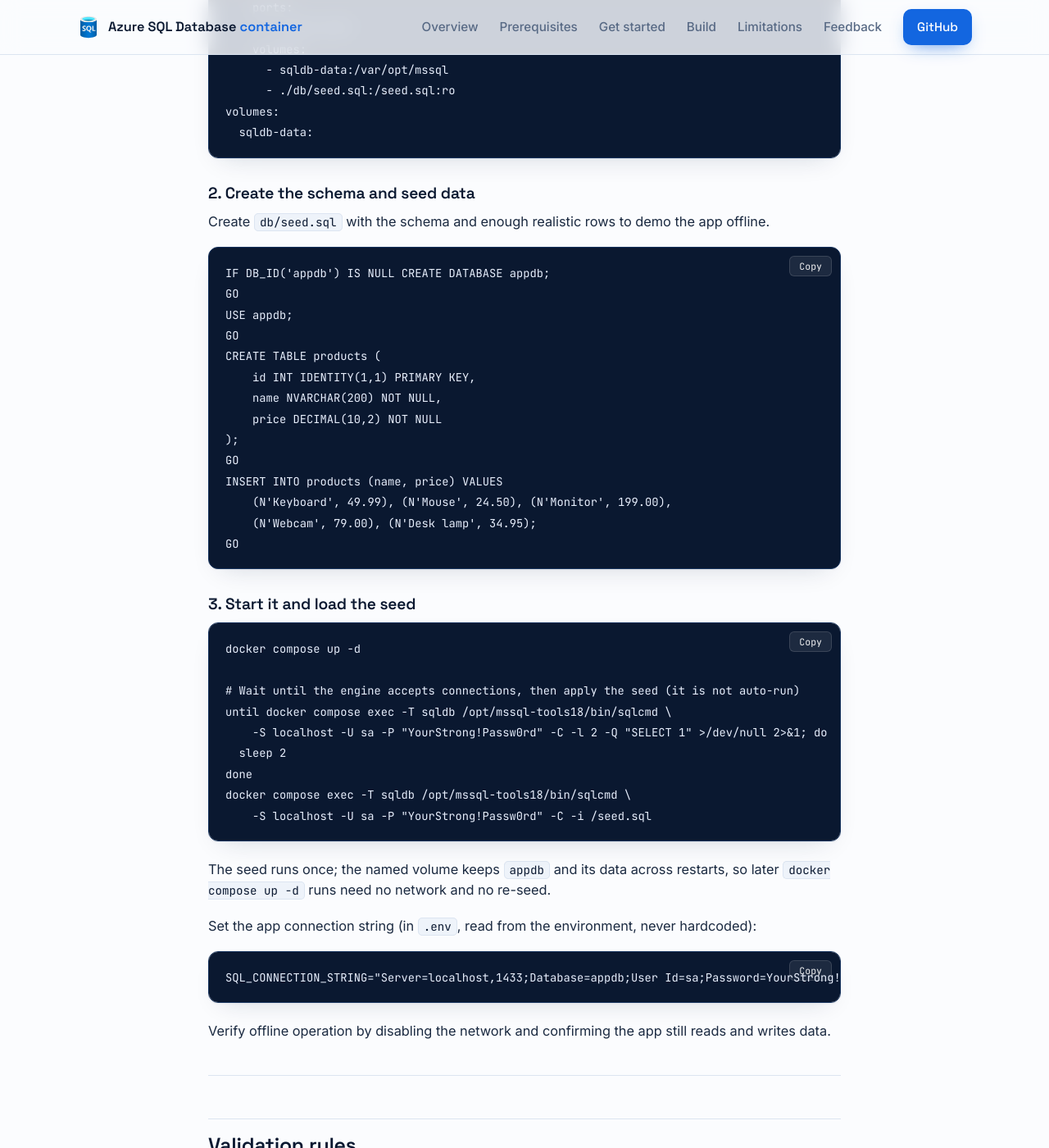
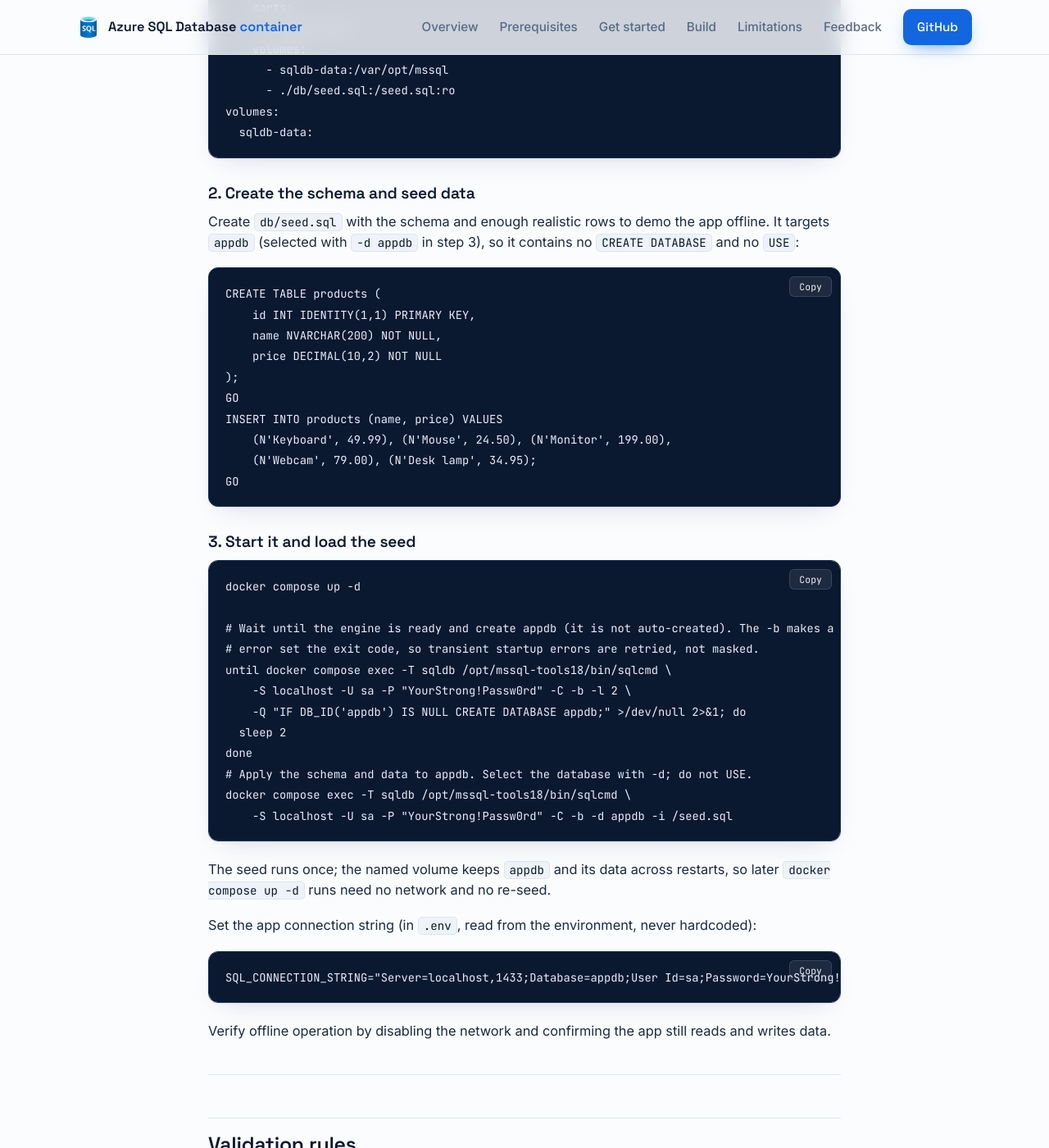
Before and after one commit to microsoft/azure-sql-database-container, a Jekyll site: the page built from docs/prompts/offline.md, in a window 1280 px wide and 1400 px high, scrolled down 1308 px. Shown: the whole window at 82% size. Built offline with Jekyll 4.4.1, drawn with Linux system fonts in a browser that asks for light colours; our own code applies the rules of GitHub Pages for plain Markdown files.

Commit message:
Add the from-sql-server scenario to #build; fix the offline seed to not use USE
The Build section showcased the original prompts but not the highest-value
interception scenario the skill collection added. Add a "from sql server" card
(first in the grid) and a new docs/prompts/from-sql-server.md that converts a
project off the mcr.microsoft.com/mssql/server box image to the Azure SQL
Database engine: swap the image, sign in via Path B, provision appdb, fix the
connection model, flag box-only features, and verify EngineEdition=5.

Also fix offline.md: the seed used CREATE DATABASE + USE appdb (which only works
from a non-SDS master connection). Provision appdb in the readiness loop and
apply the schema with -d appdb, matching the skills' "select the database, never
USE" pattern.

````diff
--- a/docs/prompts/offline.md
+++ b/docs/prompts/offline.md
@@ -35,13 +35,9 @@
 
 ### 2. Create the schema and seed data
 
-Create `db/seed.sql` with the schema and enough realistic rows to demo the app offline.
+Create `db/seed.sql` with the schema and enough realistic rows to demo the app offline. It targets `appdb` (selected with `-d appdb` in step 3), so it contains no `CREATE DATABASE` and no `USE`:
 
 ```sql
-IF DB_ID('appdb') IS NULL CREATE DATABASE appdb;
-GO
-USE appdb;
-GO
 CREATE TABLE products (
     id INT IDENTITY(1,1) PRIMARY KEY,
     name NVARCHAR(200) NOT NULL,
@@ -59,13 +55,16 @@
 ```bash
 docker compose up -d
 
-# Wait until the engine accepts connections, then apply the seed (it is not auto-run)
+# Wait until the engine is ready and create appdb (it is not auto-created). The -b makes a SQL
+# error set the exit code, so transient startup errors are retried, not masked.
 until docker compose exec -T sqldb /opt/mssql-tools18/bin/sqlcmd \
-    -S localhost -U sa -P "YourStrong!Passw0rd" -C -l 2 -Q "SELECT 1" >/dev/null 2>&1; do
+    -S localhost -U sa -P "YourStrong!Passw0rd" -C -b -l 2 \
+    -Q "IF DB_ID('appdb') IS NULL CREATE DATABASE appdb;" >/dev/null 2>&1; do
   sleep 2
 done
+# Apply the schema and data to appdb. Select the database with -d; do not USE.
 docker compose exec -T sqldb /opt/mssql-tools18/bin/sqlcmd \
-    -S localhost -U sa -P "YourStrong!Passw0rd" -C -i /seed.sql
+    -S localhost -U sa -P "YourStrong!Passw0rd" -C -b -d appdb -i /seed.sql
 ```
 
 The seed runs once; the named volume keeps `appdb` and its data across restarts, so later `docker compose up -d` runs need no network and no re-seed.
````
Also changed, not shown: docs/index.html (+9 -0 lines), docs/prompts/from-sql-server.md (added, +87 -0 lines).
